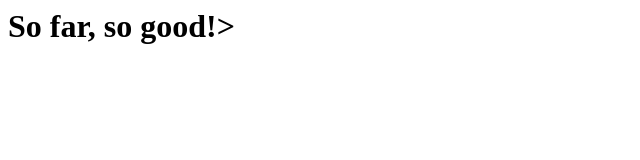
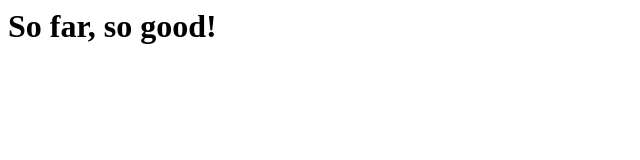
Before and after one commit to mrmikemcguire/mrmikemcguire.github.io, a plain HTML site: page index.html in a window 1280 px wide. Shown: the full height of the page, 0-640 px from the left. Drawn offline with Linux system fonts and the light colour scheme.

Commit message:
Update index.html

```diff
--- a/index.html
+++ b/index.html
@@ -1 +1 @@
-<h1>So far, so good!>
+<h1>So far, so good!</h1>
```
